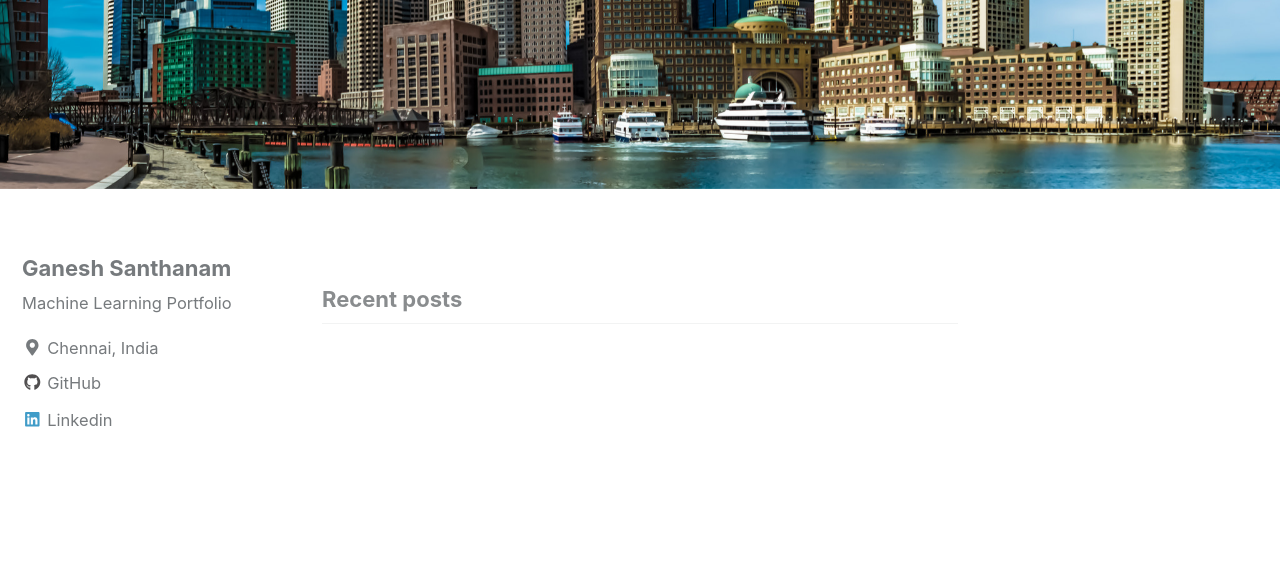
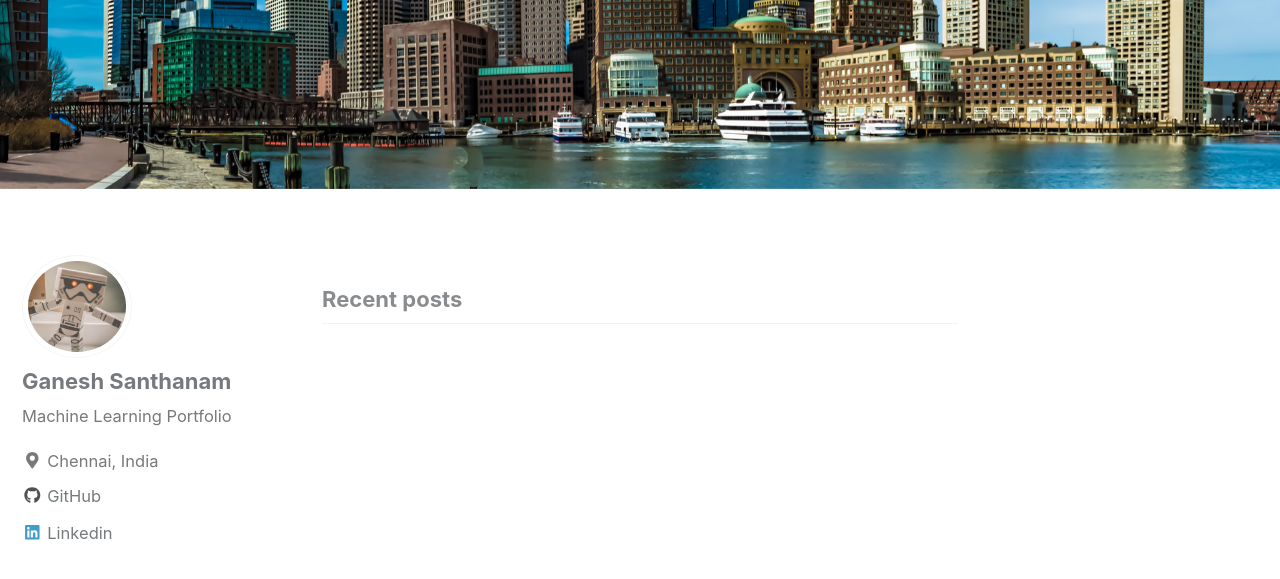
Before and after one commit to ganesh-santhanam/ganesh-santhanam.github.io, a Jekyll site: the page built from index.html, in a window 1280 px wide and 900 px high, scrolled down 408 px. Shown: the top 579 px of the window. Built offline with Jekyll 4.4.1, drawn with Linux system fonts in a browser that asks for light colours; cached includes are drawn as plain includes; nearby versions of some CDN libraries; the list of posts is cut into pages by our own code.

Commit message:
bio pic image

```diff
--- a/_config.yml
+++ b/_config.yml
@@ -102,7 +102,7 @@
 # Site Author
 author:
   name             : "Ganesh Santhanam"
-  avatar           : # path of avatar image, e.g. "/assets/images/bio-photo.jpg"
+  avatar           : "/images/bio-pic.jpg"
   bio              : "Machine Learning Portfolio"
   location         : "Chennai, India"
   email            :
```
